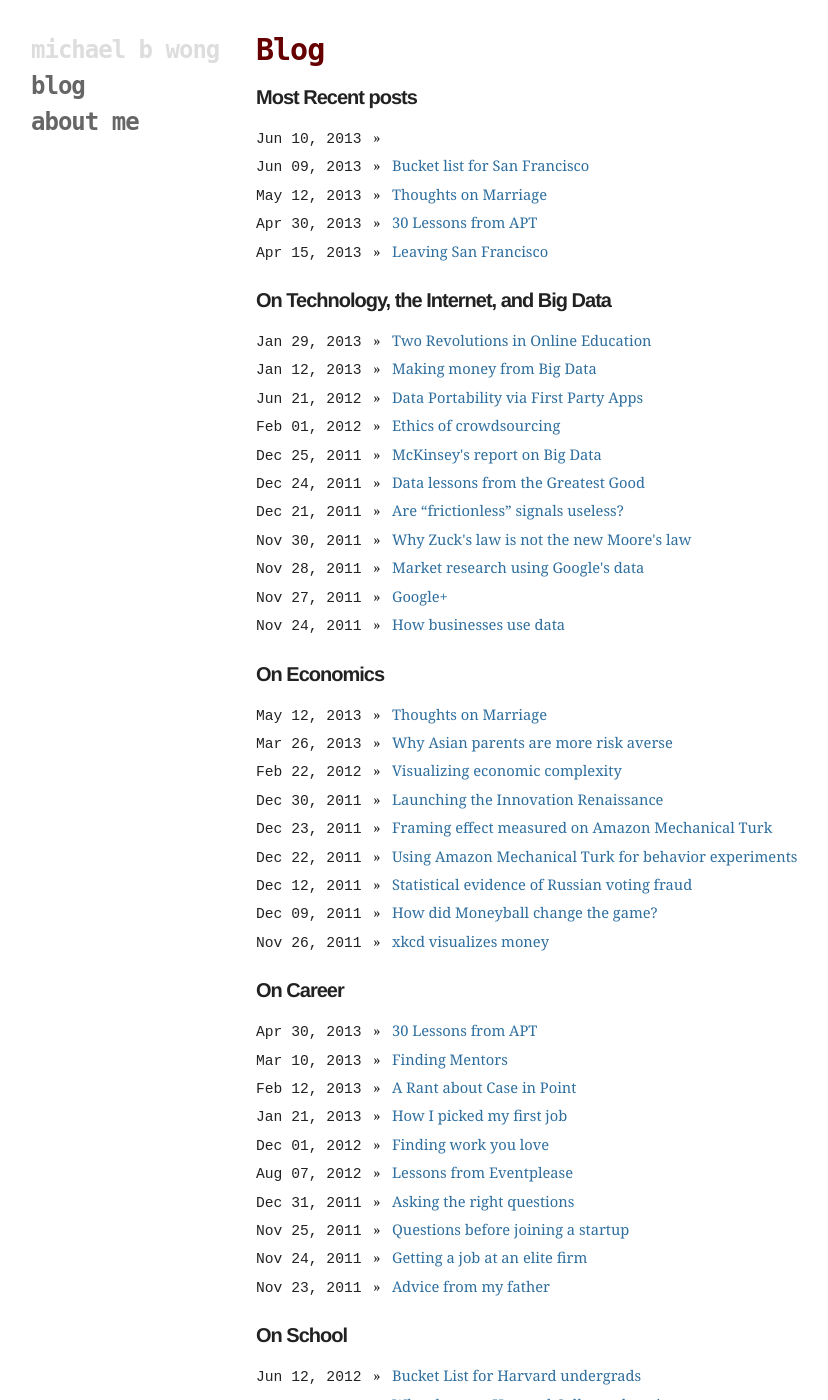
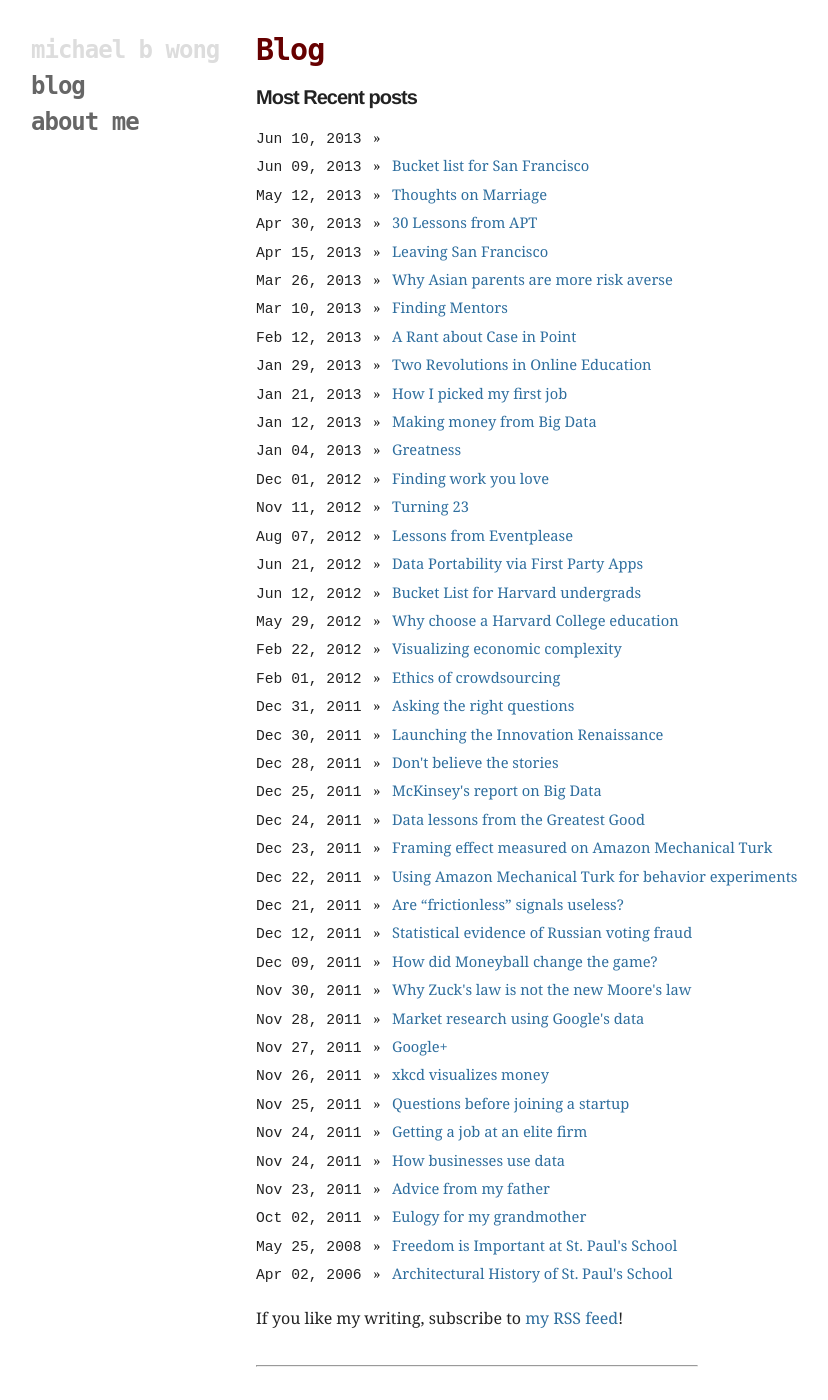
Before and after one commit to mbwong/mbwong.github.com, a Jekyll site: the page built from index.html, in a window 1280 px wide and 1400 px high. Shown: the whole window, without its empty margins (94-922 px from the left). Built offline with Jekyll 4.4.1, drawn with Linux system fonts in a browser that asks for light colours; some of the changed text lies outside the part shown.

Commit message:
Update index.html

```diff
--- a/index.html
+++ b/index.html
@@ -11,52 +11,7 @@
 <h2>Most Recent posts</h2>
 
   <ul style="list-style: none; padding: 0; margin: 0;">
-  {% for post in site.posts limit: 5%}
-    <li>
-      <span>{{ post.date | date: "%b %d, %Y"  }}</span> &nbsp;&nbsp;&raquo;&nbsp;&nbsp;  <a href="{{ post.url }}">{{ post.title }}</a>
-    </li>
-  {% endfor %}
-  </ul>
-
-  <h2 style="margin-top: 25px">On Technology, the Internet, and Big Data</h2>
-  <ul style="list-style: none; padding: 0; margin: 0;">
-  {% for post in site.tags.data %}
-    <li>
-      <span>{{ post.date | date: "%b %d, %Y"  }}</span> &nbsp;&nbsp;&raquo;&nbsp;&nbsp;  <a href="{{ post.url }}">{{ post.title }}</a>
-    </li>
-  {% endfor %}
-  </ul>
-
-  <h2 style="margin-top: 25px">On Economics</h2>
-  <ul style="list-style: none; padding: 0; margin: 0;">
-  {% for post in site.tags.economics %}
-    <li>
-      <span>{{ post.date | date: "%b %d, %Y"  }}</span> &nbsp;&nbsp;&raquo;&nbsp;&nbsp;  <a href="{{ post.url }}">{{ post.title }}</a>
-    </li>
-  {% endfor %}
-  </ul>
-
-  <h2 style="margin-top: 25px">On Career</h2>
-  <ul style="list-style: none; padding: 0; margin: 0;">
-  {% for post in site.tags.career %}
-    <li>
-      <span>{{ post.date | date: "%b %d, %Y"  }}</span> &nbsp;&nbsp;&raquo;&nbsp;&nbsp;  <a href="{{ post.url }}">{{ post.title }}</a>
-    </li>
-  {% endfor %}
-  </ul>
-
-   <h2 style="margin-top: 25px">On School</h2>
-  <ul style="list-style: none; padding: 0; margin: 0;">
-  {% for post in site.tags.school %}
-    <li>
-      <span>{{ post.date | date: "%b %d, %Y"  }}</span> &nbsp;&nbsp;&raquo;&nbsp;&nbsp;  <a href="{{ post.url }}">{{ post.title }}</a>
-    </li>
-  {% endfor %}
-  </ul>
-
-  <h2 style="margin-top: 25px">On Everything Else</h2>
-  <ul style="list-style: none; padding: 0; margin: 0 15px 0 0;">
-  {% for post in site.tags.personal %}
+  {% for post in site.posts%}
     <li>
       <span>{{ post.date | date: "%b %d, %Y"  }}</span> &nbsp;&nbsp;&raquo;&nbsp;&nbsp;  <a href="{{ post.url }}">{{ post.title }}</a>
     </li>
```
